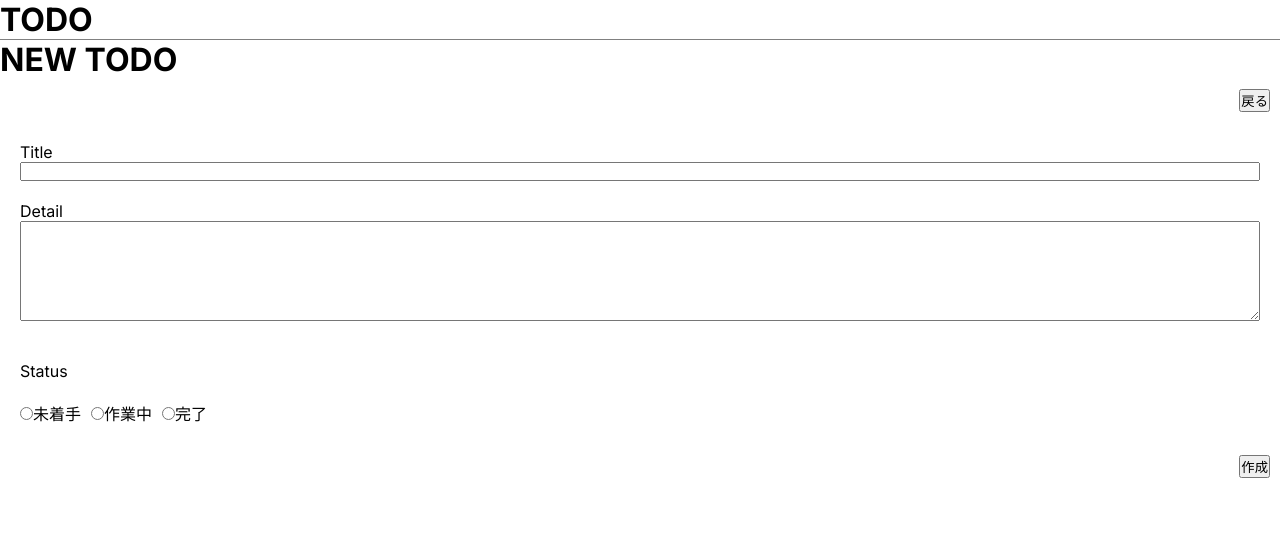
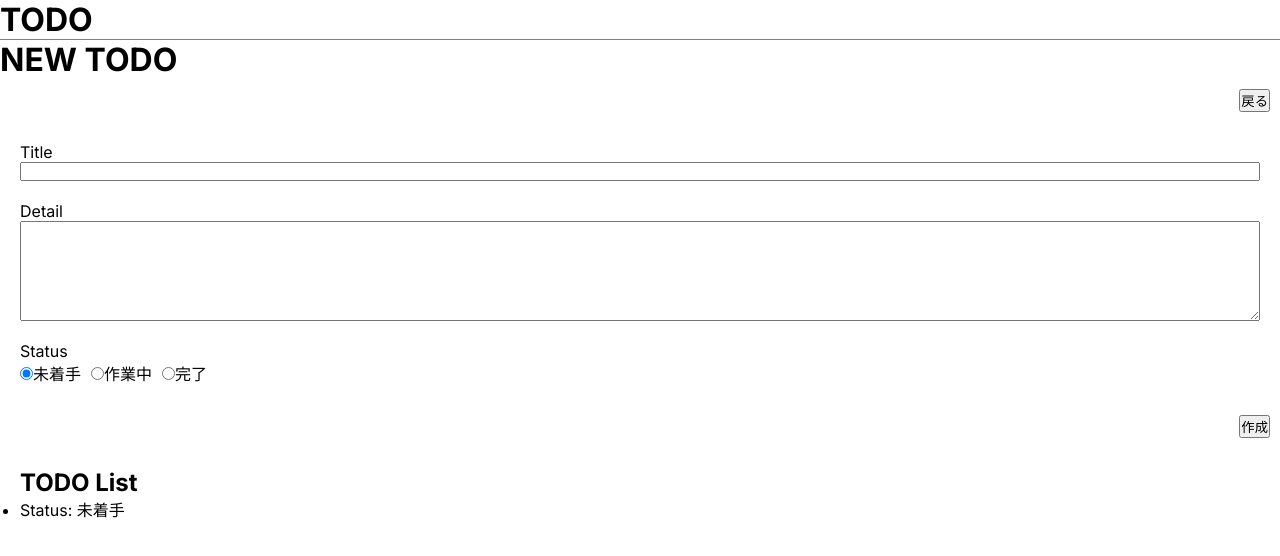
Before and after one commit to NTD1995/todo-app-next-js-api-2, a Next.js app: page /todos/create in a window 1280 px wide. Both pictures are taken after a click on the button "作成". Shown: the top 556 px of the page. Built offline with nearby package versions, Linux system fonts and the light colour scheme.

Commit message:
todo-app修正

```diff
--- a/src/app/todos/create/page.tsx
+++ b/src/app/todos/create/page.tsx
@@ -1,6 +1,26 @@
 // todoの作成画面
+"use client";
+
+import React, { useState } from 'react';
 
 export default function Create() {
+  const [title, setTitle] = useState('');
+  const [detail, setDetail] = useState('');
+  const [status, setStatus] = useState('未着手');
+  const [todos, setTodos] = useState([]);
+
+  const handleCreateTodo = () => {
+    const newTodo = {
+      title,
+      detail,
+      status,
+    };
+    setTodos([...todos, newTodo]);
+    setTitle('');
+    setDetail('');
+    setStatus('未着手');
+  };
+
   return (
     <>
       <h1>NEW TODO</h1>
@@ -11,32 +31,72 @@ export default function Create() {
       <div style={{ display: 'flex', flexDirection: 'column', alignItems: 'flex-start', gap: '20px', padding: '20px' }}>
         <div style={{ display: 'flex', flexDirection: 'column', alignItems: 'flex-start', width: '100%' }}>
           <p>Title</p>
-          <input style={{ width: '100%' }} />
+          <input
+            style={{ width: '100%' }}
+            value={title}
+            onChange={(e) => setTitle(e.target.value)}
+          />
         </div>
         <div style={{ display: 'flex', flexDirection: 'column', alignItems: 'flex-start', width: '100%' }}>
           <p>Detail</p>
-          <textarea style={{ width: '100%', height: '100px' }}></textarea>
+          <textarea
+            style={{ width: '100%', height: '100px' }}
+            value={detail}
+            onChange={(e) => setDetail(e.target.value)}
+          ></textarea>
         </div>
-        <div style={{ display: 'flex', flexDirection: 'column', alignItems: 'flex-start', width: '100%' }}></div>
+        <div style={{ display: 'flex', flexDirection: 'column', alignItems: 'flex-start', width: '100%' }}>
           <p>Status</p>
           <div style={{ display: 'flex', gap: '10px' }}>
             <label>
-            <input type="radio" name="status" value="未着手" />
+              <input
+                type="radio"
+                name="status"
+                value="未着手"
+                checked={status === '未着手'}
+                onChange={(e) => setStatus(e.target.value)}
+              />
               未着手
             </label>
             <label>
-            <input type="radio" name="status" value="作業中" />
+              <input
+                type="radio"
+                name="status"
+                value="作業中"
+                checked={status === '作業中'}
+                onChange={(e) => setStatus(e.target.value)}
+              />
               作業中
             </label>
             <label>
-            <input type="radio" name="status" value="完了" />
+              <input
+                type="radio"
+                name="status"
+                value="完了"
+                checked={status === '完了'}
+                onChange={(e) => setStatus(e.target.value)}
+              />
               完了
             </label>
           </div>
         </div>
+      </div>
 
       <div style={{ display: 'flex', justifyContent: 'space-between', alignItems: 'center', padding: '10px' }}>
-        <button style={{ marginLeft: 'auto' }}>作成</button>
+        <button style={{ marginLeft: 'auto' }} onClick={handleCreateTodo}>作成</button>
+      </div>
+
+      <div style={{ padding: '20px' }}>
+        <h2>TODO List</h2>
+        <ul>
+          {todos.map((todo, index) => (
+            <li key={index}>
+              <h3>{todo.title}</h3>
+              <p>{todo.detail}</p>
+              <p>Status: {todo.status}</p>
+            </li>
+          ))}
+        </ul>
       </div>
     </>
   );
--- a/src/components/Header.tsx
+++ b/src/components/Header.tsx
@@ -1,3 +1,4 @@
+
 import React from 'react';
 
 // ヘッダー部分のコンポーネント
```
Lines whose indentation alone changed are shown as unchanged.
